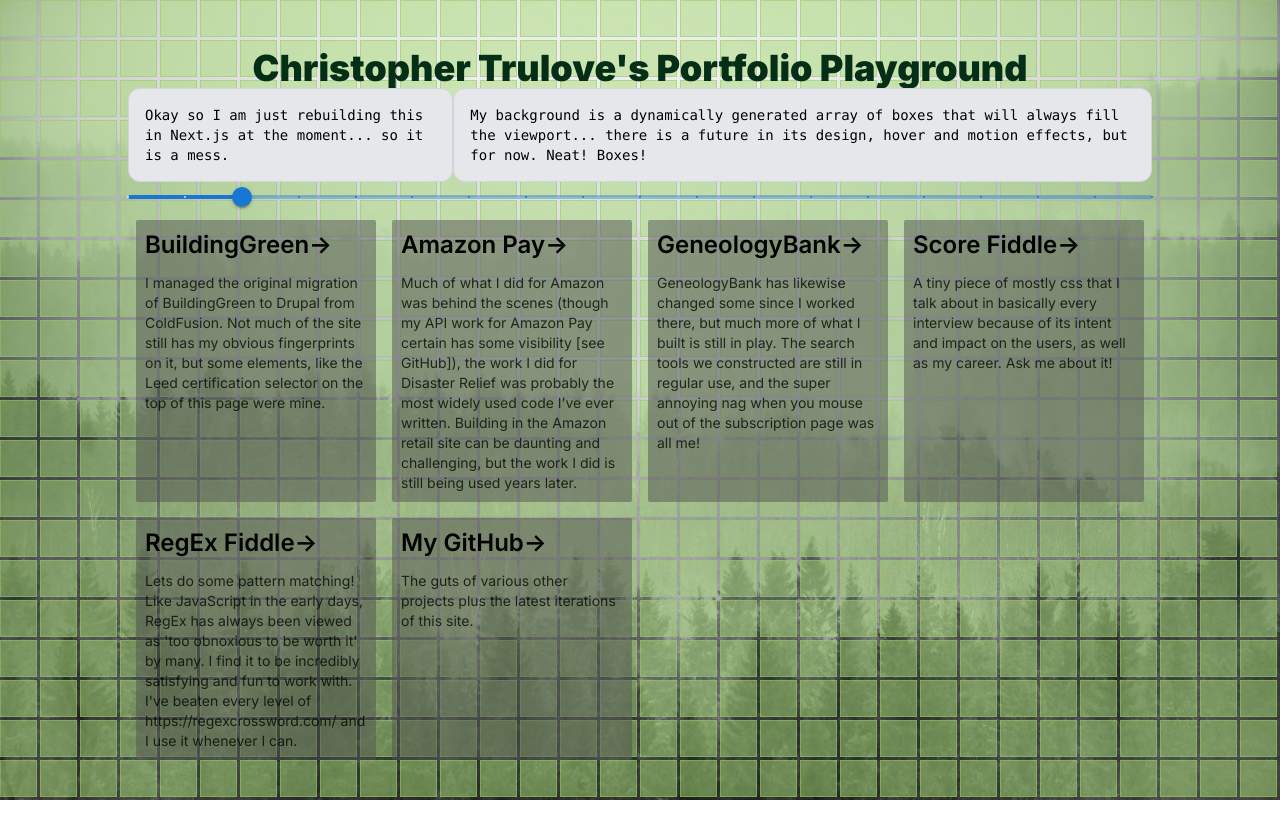
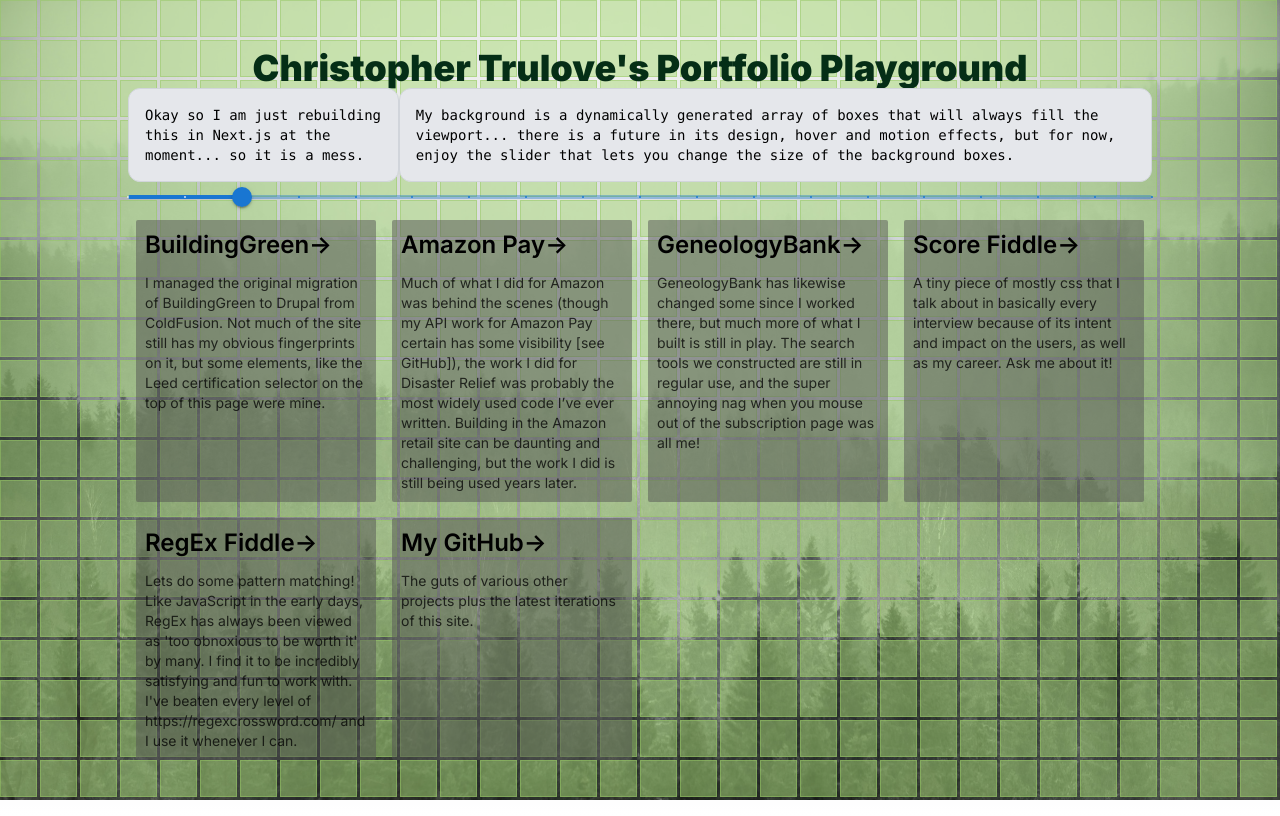
Before and after one commit to OhkaBaka/code.trulove, a Next.js app: page / in a window 1280 px wide. Built offline with nearby package versions, Linux system fonts and the light colour scheme.

Commit message:
Added console.log for actual rendered bax

```diff
--- a/src/app/page.tsx
+++ b/src/app/page.tsx
@@ -9,7 +9,6 @@ export default function Home() {
 
   return (
     <>
-    {console.log("Rendering")}
     <Bax baxSize={baxSize} bgSrc={"/images/bg.jpg"} />
     <main className="flex min-h-screen flex-col items-center justify-between p-12">
       <h1 className="w-full font-black text-center text-4xl text-green-950">
@@ -21,7 +20,7 @@ export default function Home() {
           Okay so I am just rebuilding this in Next.js at the moment... so it is a mess.
         </p>
         <p className="fixed left-0 top-0 flex w-full justify-center border-b border-gray-300 pb-6 text-black backdrop-blur-2xl lg:static lg:w-auto  lg:rounded-xl lg:border bg-gray-200 lg:p-4">
-          My background is a dynamically generated array of boxes that will always fill the viewport... there is a future in its design, hover and motion effects, but for now. Neat! Boxes!
+          My background is a dynamically generated array of boxes that will always fill the viewport... there is a future in its design, hover and motion effects, but for now, enjoy the slider that lets you change the size of the background boxes.
         </p>
       </div>
       <Slider defaultValue={baxSize}
```
